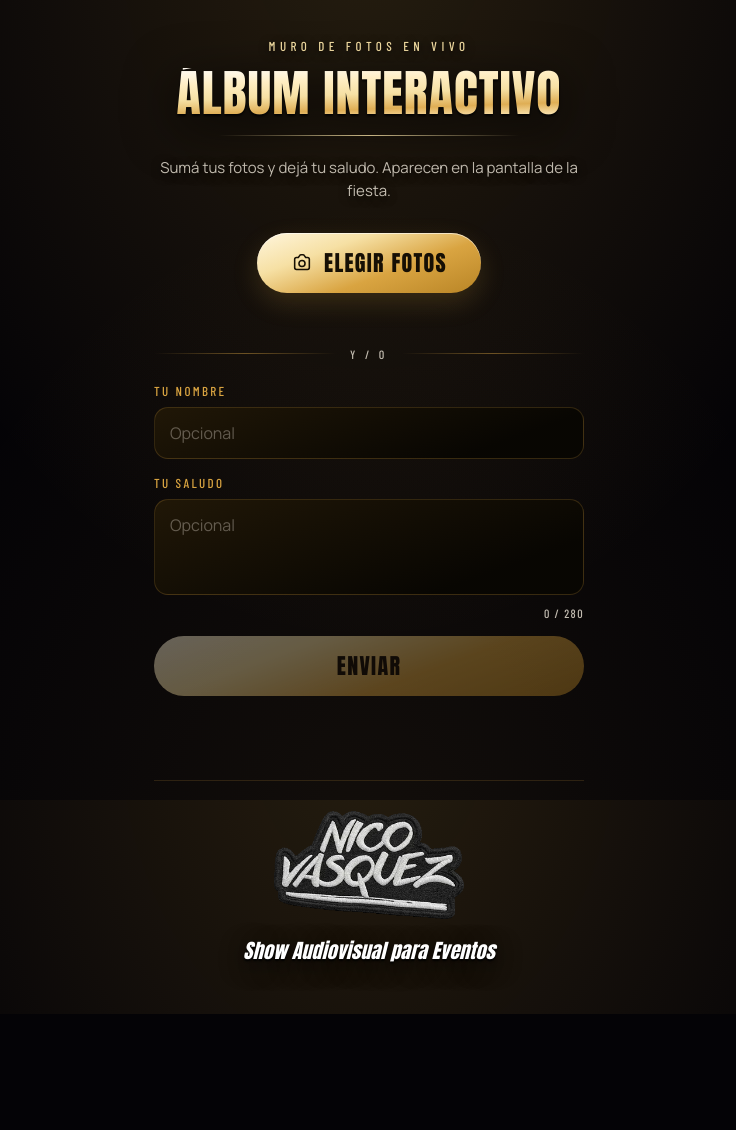
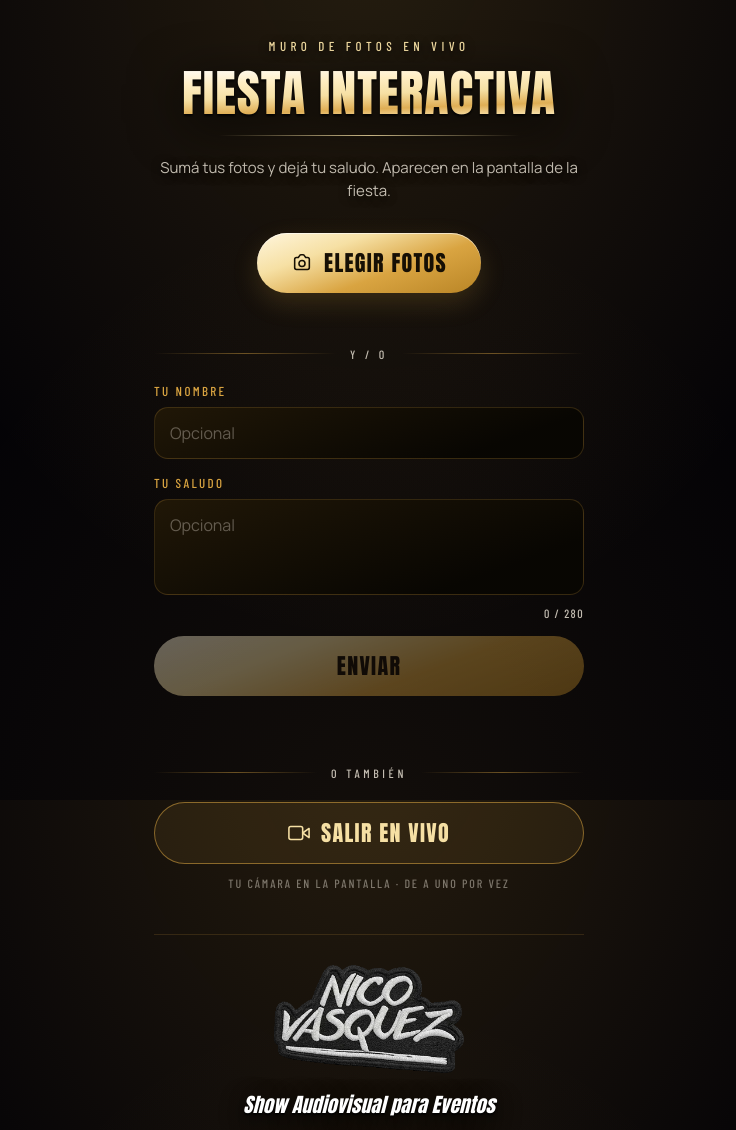
Before and after one commit to 7b4wg2pgzp-eng/Fotos-pantalla, a Flask app: page / in a window 1280 px wide. Shown: the top 1130 px of the page, without its empty margins (271-1007 px from the left). Before the commit the page ends 1014 px from the top, so only its background shows below. Run offline with Flask 3, Linux system fonts and the light colour scheme; parts of the project's set-up code (start-up, migrations or seed data) failed here and were passed over; some web fonts are replaced.

Commit message:
Agrega boton de camara en vivo

```diff
--- a/templates/upload.html
+++ b/templates/upload.html
@@ -4,7 +4,7 @@
 <meta charset="utf-8">
 <meta name="viewport" content="width=device-width, initial-scale=1, viewport-fit=cover">
 <meta name="theme-color" content="#040306">
-<title>Álbum Interactivo · Nico Vásquez</title>
+<title>Fiesta Interactiva · Nico Vásquez</title>
 <link rel="preconnect" href="https://fonts.googleapis.com">
 <link rel="preconnect" href="https://fonts.gstatic.com" crossorigin>
 <link href="https://fonts.googleapis.com/css2?family=Anton&family=Barlow+Condensed:wght@500;600&family=Manrope:wght@400;500;700&family=Playfair+Display:ital,wght@1,500&display=swap" rel="stylesheet">
@@ -92,6 +92,22 @@
     16%{transform:scale(1)}
   }
 
+
+  /* ---- Cámara en vivo: segunda opción, no compite con Enviar ---- */
+  .pill.ghost{
+    color:var(--gold-lit);
+    background:rgba(217,164,65,.09);
+    border:1.5px solid rgba(217,164,65,.55);
+    box-shadow:none;
+    animation:none;
+  }
+  .pill.ghost:active{ transform:scale(.97); }
+  .vivo-nota{
+    margin:12px 0 0; font-family:'Barlow Condensed', sans-serif;
+    text-transform:uppercase; letter-spacing:.16em; font-size:12px;
+    color:rgba(240,233,219,.45);
+  }
+
   input[type=file]{ display:none; }
   .preview{ display:grid; grid-template-columns:repeat(4,1fr); gap:8px; margin:24px 0 6px; }
   .preview img{
@@ -176,7 +192,7 @@
 <body>
   <div class="card">
     <p class="eyebrow">Muro de fotos en vivo</p>
-    <h1>Álbum Interactivo</h1>
+    <h1>Fiesta Interactiva</h1>
     <div class="hr"></div>
     <p class="lead">Sumá tus fotos y dejá tu saludo. Aparecen en la pantalla de la fiesta.</p>
 
@@ -206,6 +222,19 @@
 
     <button type="button" class="pill full" id="sendBtn" disabled>Enviar</button>
     <div class="status" id="status" role="status"></div>
+
+
+    <div class="divider">o también</div>
+
+    <a class="pill full ghost" id="vivoBtn" href="https://camara.nicovasquezdjs.com/">
+      <svg viewBox="0 0 24 24" fill="none" stroke="currentColor" stroke-width="1.7"
+           stroke-linecap="round" stroke-linejoin="round" aria-hidden="true">
+        <path d="M23 7l-7 5 7 5V7z"/>
+        <rect x="1" y="5" width="15" height="14" rx="2" ry="2"/>
+      </svg>
+      Salir en vivo
+    </a>
+    <p class="vivo-nota">Tu cámara en la pantalla · de a uno por vez</p>
 
     <div class="firma">
       <img src="/static/logo.webp" alt="Nico Vásquez" class="firma__logo">
@@ -244,6 +273,17 @@
       : '';
     refreshSendState();
   });
+
+
+  // Le pasa el nombre ya cargado a la pagina de camara, asi no lo escriben dos veces.
+  const vivoBtn = document.getElementById('vivoBtn');
+  function syncVivoLink() {
+    const base = 'https://camara.nicovasquezdjs.com/';
+    const n = (nombreEl.value || '').trim().slice(0, 24);
+    vivoBtn.href = n ? base + '?nombre=' + encodeURIComponent(n) : base;
+  }
+  nombreEl.addEventListener('input', syncVivoLink);
+  syncVivoLink();
 
   mensajeEl.addEventListener('input', () => {
     countEl.textContent = mensajeEl.value.length;
```
